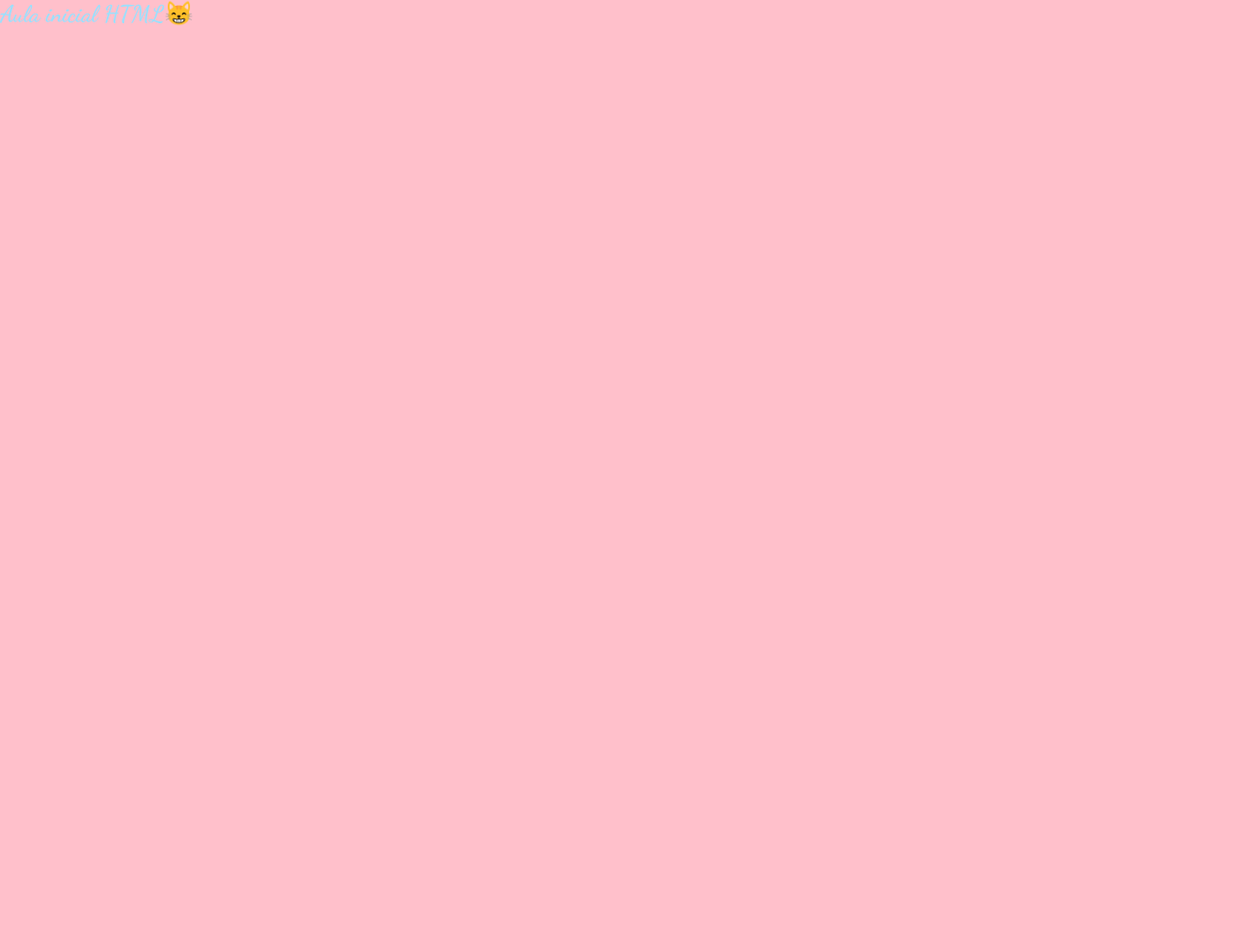
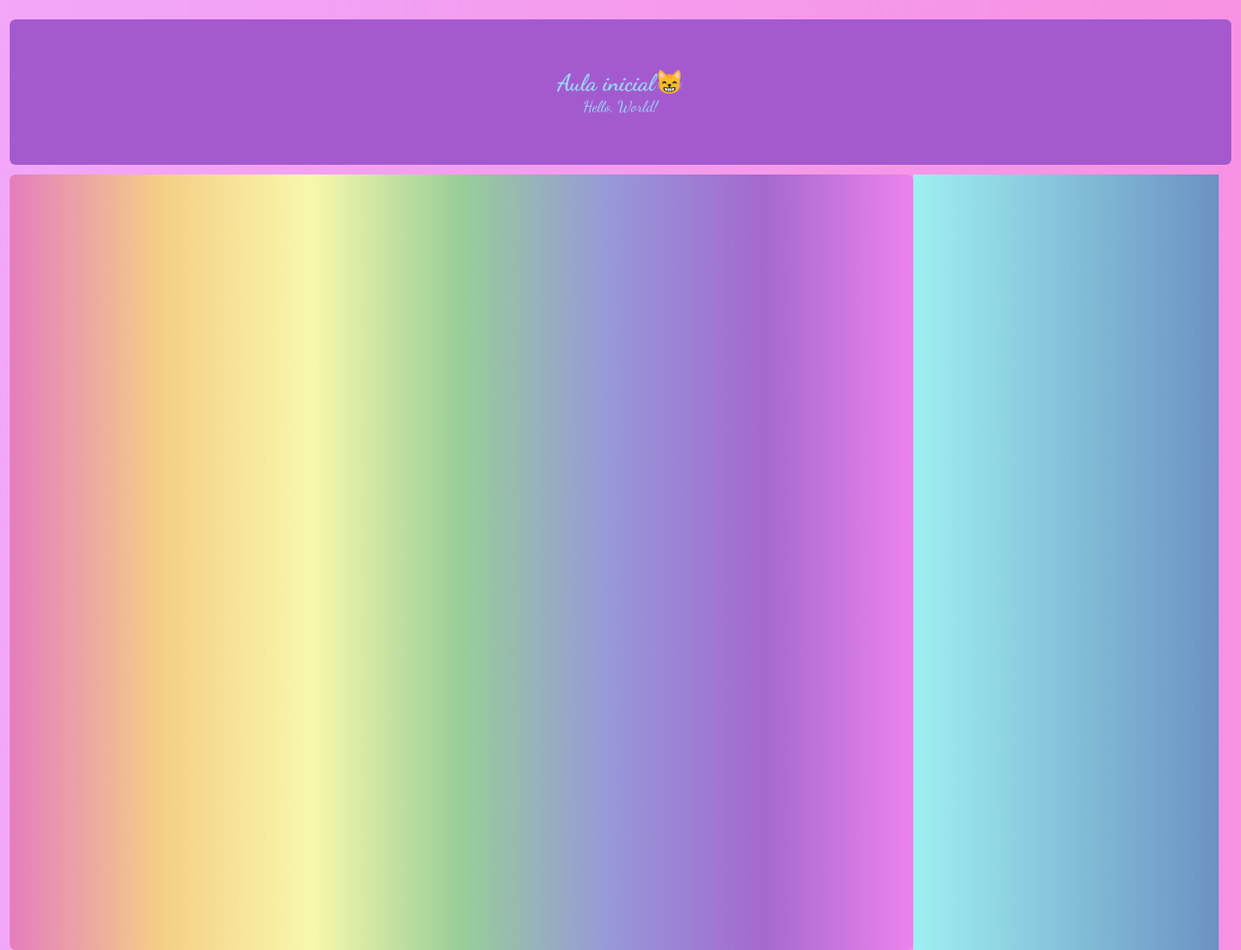
Before and after one commit to JuliaMartins25/aula01.html, a plain HTML site: page index.html in a window 1280 px wide. Shown: the top 980 px of the page at 97% size. Before the commit the page ends 800 px from the top, so only its background shows below. Drawn offline with Linux system fonts and the light colour scheme.

Commit message:
feat: criação das seções main e aside

```diff
--- a/assets/styles.index.css
+++ b/assets/styles.index.css
@@ -12,7 +12,47 @@
 }
 
 body {
-    background-color: pink;
+    background-image: linear-gradient(to right, rgba(238, 144, 246, 0.796) , rgb(247, 145, 227));
     font-family: "Dancing Script", sans-serif;
     color: rgba(150, 225, 255, 0.955);
+    padding: 10px;
 }
+
+
+
+h2 {
+    text-align: center;
+}
+
+header {
+    background-color: rgba(160, 87, 205, 0.955);
+    backdrop-filter: blur(10px);
+    margin: 10px 0;
+    border-radius: 6px;
+    height: 150px;
+    display: flex;
+    flex-direction: column;
+    justify-content: center;
+    align-items: center;
+}
+
+#principal {
+    display: flex;
+    height: 800px;
+    width: 100%;
+    border-radius: 6px;
+}
+
+
+main {
+    background-image: linear-gradient(to right, rgb(228, 125, 190),rgb(245, 206, 134),rgb(248, 248, 171),rgb(152, 206, 152),rgb(151, 151, 218),rgb(164, 105, 206),violet);
+    border-radius: 6px;
+    height: 100%;
+    width: 74%;
+}
+
+aside {
+    background-image: linear-gradient(to right, rgb(158, 240, 241) , rgb(107, 146, 194));
+    height: 100%;
+    width: 25%
+}
--- a/index.html
+++ b/index.html
@@ -7,6 +7,14 @@
     <title>aula01</title>
 </head>
 <body>
-    <h2>Aula inicial HTML😸</h2>
+   <header>
+    <h2>Aula inicial😸</h2>
+    <p>Hello, World!</p>
+   </header>
+
+   <div id="principal">
+<main></main>
+<aside></aside>
+   </div>
 </body>
 </html>
```
